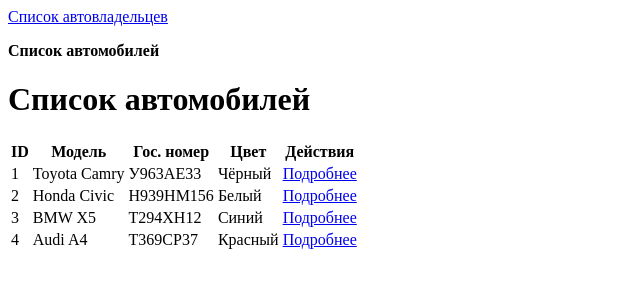
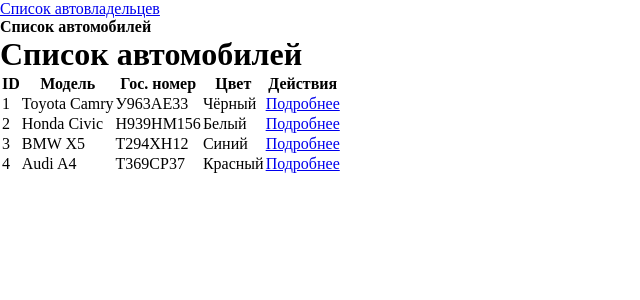
Before and after one commit to KlimVladMaks/web-lab-2, a Django app: page /cars/ in a window 1280 px wide. Shown: the top 300 px of the page, without its empty margins (0-640 px from the left). Run offline with Django 5.2, Linux system fonts and the light colour scheme; data comes from the database, SQL or seed files in the repository.

Commit message:
Commit 15

```diff
--- a/django_project_klimenkov/django_project_klimenkov/settings.py
+++ b/django_project_klimenkov/django_project_klimenkov/settings.py
@@ -117,6 +117,9 @@ USE_TZ = True
 # https://docs.djangoproject.com/en/5.2/howto/static-files/
 
 STATIC_URL = "static/"
+STATICFILES_DIRS = [
+    BASE_DIR / "static",
+]
 
 # Default primary key field type
 # https://docs.djangoproject.com/en/5.2/ref/settings/#default-auto-field
--- /dev/null
+++ b/django_project_klimenkov/static/css/styles.css
@@ -0,0 +1,5 @@
+* {
+    margin: 0;
+    padding: 0;
+    box-sizing: border-box;
+}
--- a/django_project_klimenkov/templates/car_detail.html
+++ b/django_project_klimenkov/templates/car_detail.html
@@ -1,9 +1,11 @@
+{% load static %}
 <!DOCTYPE html>
 <html lang="ru">
 <head>
     <meta charset="UTF-8">
     <meta name="viewport" content="width=device-width, initial-scale=1.0">
     <title>Информация об автомобиле</title>
+    <link rel="stylesheet" href="{% static 'css/styles.css'%}" type="text/css">
 </head>
 <body>
     <a href="{% url 'cars_list' %}">← Назад к списку автомобилей</a>
--- a/django_project_klimenkov/templates/cars_list.html
+++ b/django_project_klimenkov/templates/cars_list.html
@@ -1,9 +1,11 @@
+{% load static %}
 <!DOCTYPE html>
 <html lang="ru">
 <head>
     <meta charset="UTF-8">
     <meta name="viewport" content="width=device-width, initial-scale=1.0">
     <title>Список автомобилей</title>
+    <link rel="stylesheet" href="{% static 'css/styles.css'%}" type="text/css">
 </head>
 <body>
     <div>
--- a/django_project_klimenkov/templates/owner_detail.html
+++ b/django_project_klimenkov/templates/owner_detail.html
@@ -1,9 +1,11 @@
+{% load static %}
 <!DOCTYPE html>
 <html lang="ru">
 <head>
     <meta charset="UTF-8">
     <meta name="viewport" content="width=device-width, initial-scale=1.0">
     <title>Информация об автовладельце</title>
+    <link rel="stylesheet" href="{% static 'css/styles.css'%}" type="text/css">
 </head>
 <body>
     <a href="{% url 'owners_list' %}">← Назад к списку автовладельцев</a>
--- a/django_project_klimenkov/templates/owners_list.html
+++ b/django_project_klimenkov/templates/owners_list.html
@@ -1,9 +1,11 @@
+{% load static %}
 <!DOCTYPE html>
 <html lang="ru">
 <head>
     <meta charset="UTF-8">
     <meta name="viewport" content="width=device-width, initial-scale=1.0">
     <title>Список автовладельцев</title>
+    <link rel="stylesheet" href="{% static 'css/styles.css'%}" type="text/css">
 </head>
 <body>
     <div>
```
